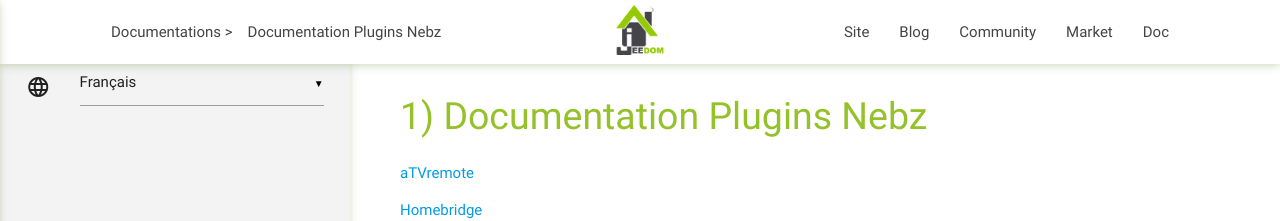
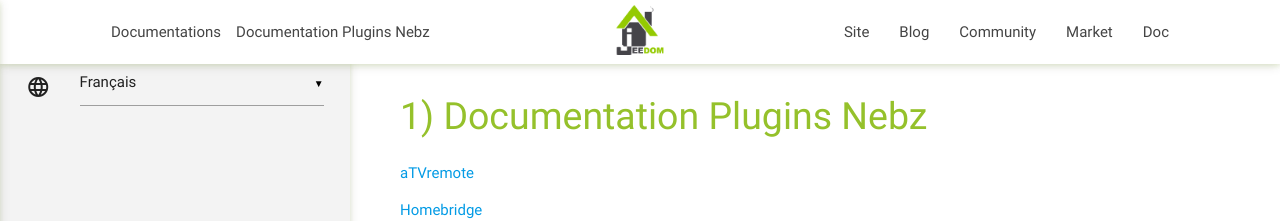
Before and after one commit to NebzHB/jeedom_docs, a Jekyll site: the page built from README.md, in a window 1280 px wide. Shown: the top 221 px of the page. Built offline with Jekyll 4.4.1, drawn with Linux system fonts in a browser that asks for light colours; our own code applies the rules of GitHub Pages for plain Markdown files; some of the changed lines change nothing that is shown.

Commit message:
Revert "updt"
This reverts commit dbffbb90180f19775132df75f5a9b93772152f2d.

```diff
--- a/_config.yml
+++ b/_config.yml
@@ -35,5 +35,7 @@
 market: https://market.jeedom.com
 blog: https://blog.jeedom.com
 doc: https://doc.jeedom.com
-plugins: "plugins"
+help: "help"
+archive: "widget_archive"
+widget: "widget"
 img: "images"
--- a/_layouts/default.html
+++ b/_layouts/default.html
@@ -17,7 +17,7 @@
             <div class="nav-wrapper container">
                 <a id="logo-container" href="{{site.doc}}" target="_blank" class="brand-logo center"><img src="{{site.baseurl}}/images/logo.png" style="height:50px;margin-top:5px"></a>
                 <ul class="left hide-on-med-and-down">
-                    <li><a href="{{site.baseurl}}">Documentations > </a></li>
+                    <li><a href="{{site.baseurl}}">Documentations</a></li>
                     <li>{{page.title}}</li>
                 </ul>
                 <a href="{{site.doc}}" target="_blank" data-activates="nav-mobile" class="button-collapse btn-floating btn-large waves-effect waves-light jeedomcolorbg"><i class="material-icons">menu</i></a>
@@ -93,7 +93,7 @@
             document.title = 'Documentations | ' + title[0].toUpperCase() + title.substring(1)
             $(".button-collapse").sideNav();
             $('meta[name=description]').remove();
-            $('head').append('<meta name="description" content="Ceci est la documentation des plugins"' + title[0].toUpperCase() + title.substring(1) + '", lié à la solution domotique Jeedom.">');
+            $('head').append('<meta name="description" content="Ceci est la documentation des plugins et des widgets"' + title[0].toUpperCase() + title.substring(1) + '", lié à la solution domotique Jeedom.">');
             $('img').addClass('responsive-img');
             $('#div_content table').addClass('striped');
             init();
```
